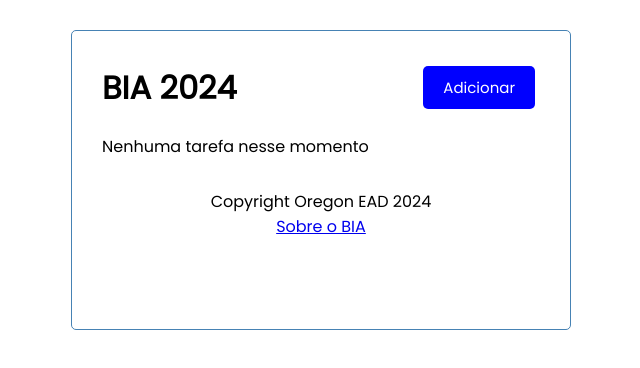
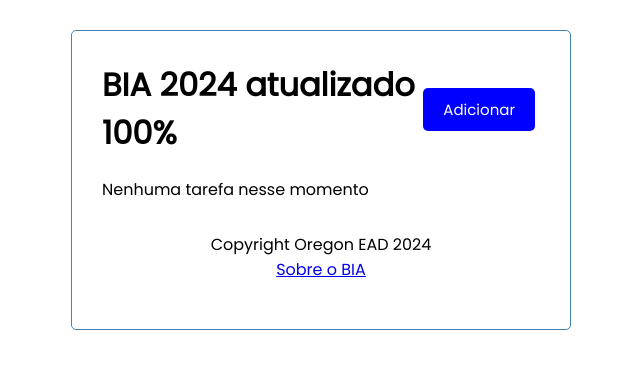
Before and after one commit to henrylle/bia, a React (Create React App) app in the folder client/: page / in a window 1280 px wide. Shown: the top 368 px of the page, without its empty margins (319-959 px from the left). Built offline with nearby package versions, Linux system fonts and the light colour scheme; no server answers.

Commit message:
atualizado 100

```diff
--- a/client/src/components/Header.js
+++ b/client/src/components/Header.js
@@ -20,7 +20,7 @@ const Header = ({ title, onAdd, showAdd }) => {
 };
 
 Header.defaultProps = {
-  title: "BIA 2024",
+  title: "BIA 2024 atualizado 100%",
 };
 
 export default Header;
```
